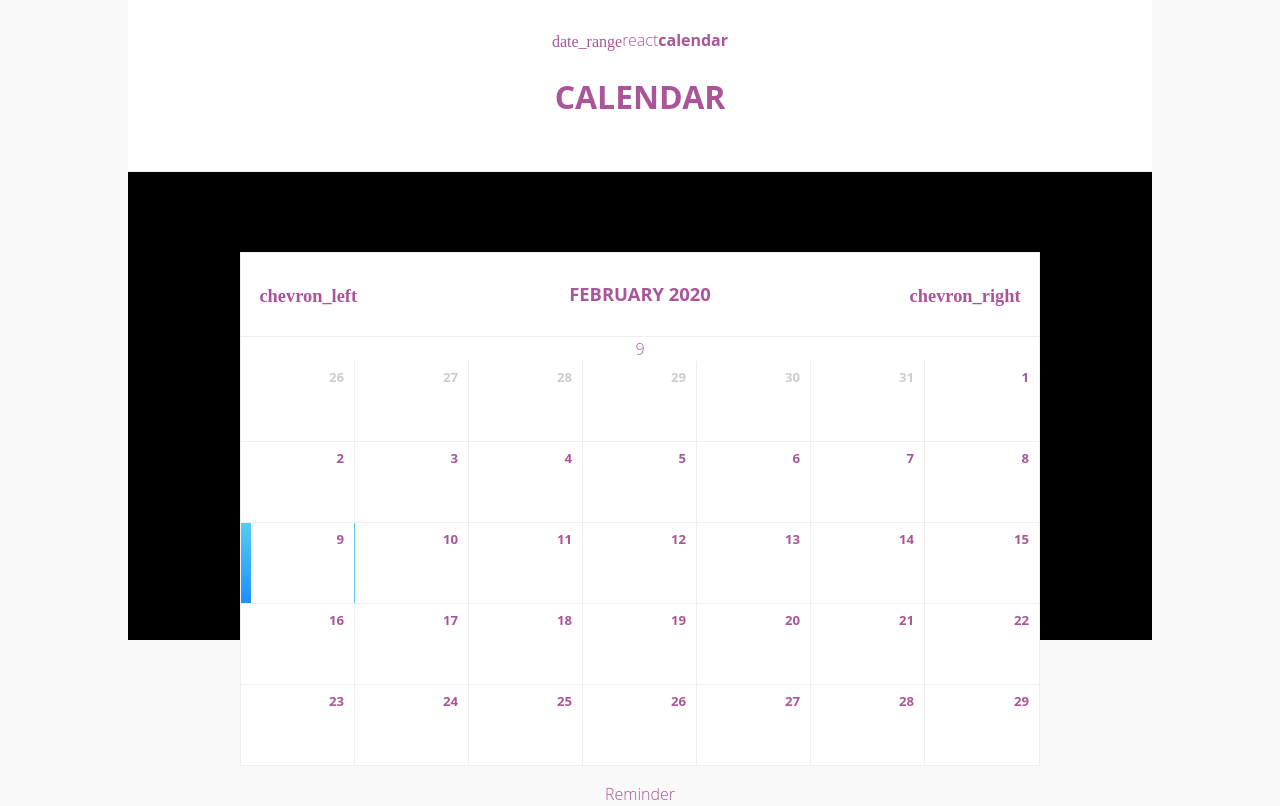
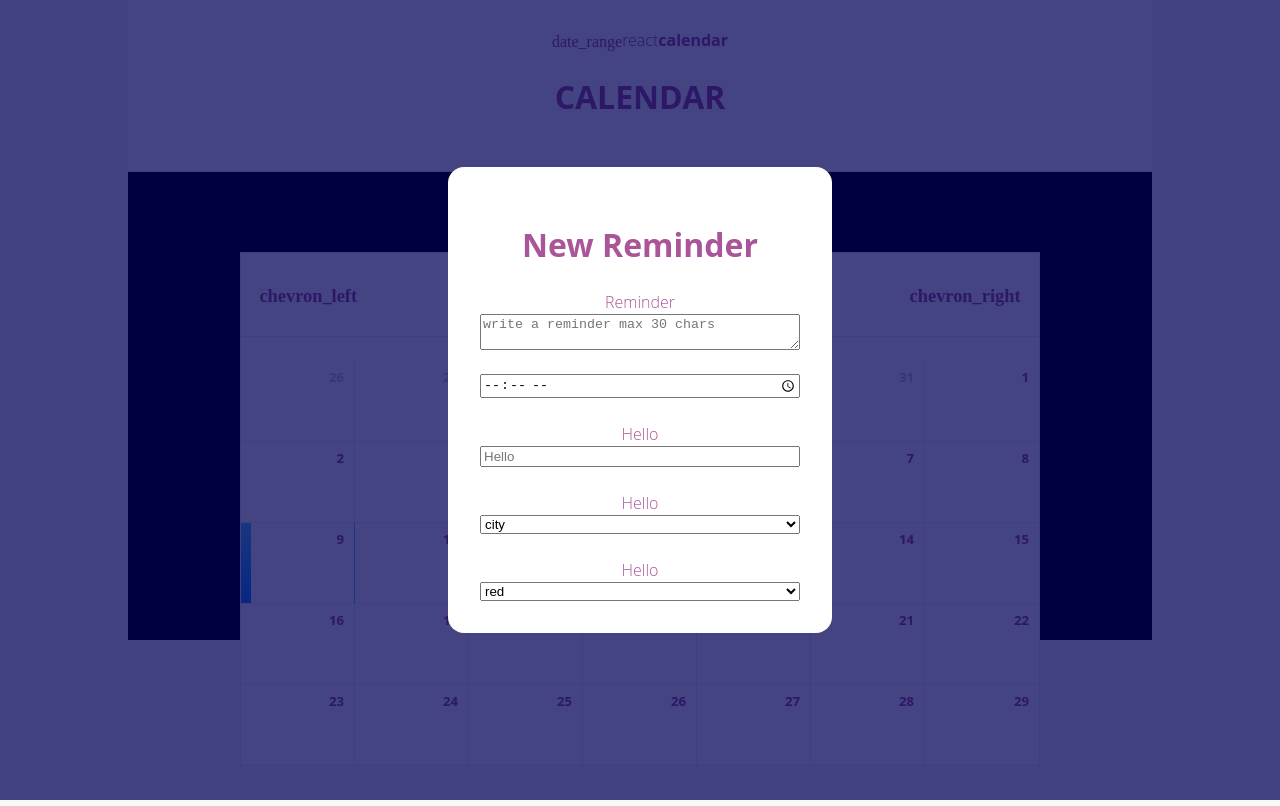
Before and after one commit to cuauhtlahuac/calendar, a React (Create React App) app in the folder calendar/: page / in a window 1280 px wide. Built offline with nearby package versions, Linux system fonts and the light colour scheme.

Commit message:
advvances in reminder modal

```diff
--- a/calendar/src/App.js
+++ b/calendar/src/App.js
@@ -11,11 +11,27 @@ function App() {
 				<span>
 					react<b>calendar</b>
 				</span>
+
 				<h1>CALENDAR</h1>
 			</header>
 			<main>
+				<div
+					style={{
+						display: 'flex',
+						position: 'absolute',
+						zIndex: 1,
+						width: '100vw',
+						height: '100vh',
+						background: '#005b',
+						top: 0,
+						left: 0,
+						alignItems: "center",
+						justifyContent: "center"
+					}}
+				>
+					<Reminder />
+				</div>
 				<Calendar />
-				<Reminder />
 			</main>
 		</div>
 	);
--- a/calendar/src/components/reminder/Reminder.js
+++ b/calendar/src/components/reminder/Reminder.js
@@ -1,16 +1,49 @@
-import React from 'react'
-import PropTypes from 'prop-types'
+import React from 'react';
+import PropTypes from 'prop-types';
 
-const Reminder = props => {
-    return (
-        <div>
-            <p>Reminder</p>
-        </div>
-    )
-}
+const Reminder = (props) => {
+	return (
+		<div style={{ flex: 1 }}>
+			<div
+				style={{
+					display: 'flex',
+					flexDirection: 'column',
+					maxWidth: '30%',
+					background: 'white',
+					padding: '2rem',
+					margin: '0 auto',
+					borderRadius: '1rem'
+				}}
+			>
+				<h1>{`${'New Reminder'}`}</h1>
+				{/*
+				// TODO: Show the month of the year
+				 */}
+				<label>Reminder</label>
+				<textarea type="text-area" placeholder="write a reminder max 30 chars" maxLength={30} />
+				<br />
+				<input type="time" />
+				<br />
+				<label>Hello</label>
+				<input type="text" placeholder="Hello" />
 
-Reminder.propTypes = {
+				<br />
+				{/* City */}
+				<label>Hello</label>
+				<select style={{ flex: 1 }} name="city">
+					<option>city</option>
+				</select>
+				{/* Select color */}
+				<br />
+				<label>Hello</label>
+				<select name="color">
+					<option>red</option> <div style={{ backgroundColor: 'red', width: '10px', height: '10px' }} />
+				</select>
+			</div>
+		</div>
+	);
+};
 
-}
+Reminder.propTypes = {};
 
-export default Reminder
+export default Reminder;
```
